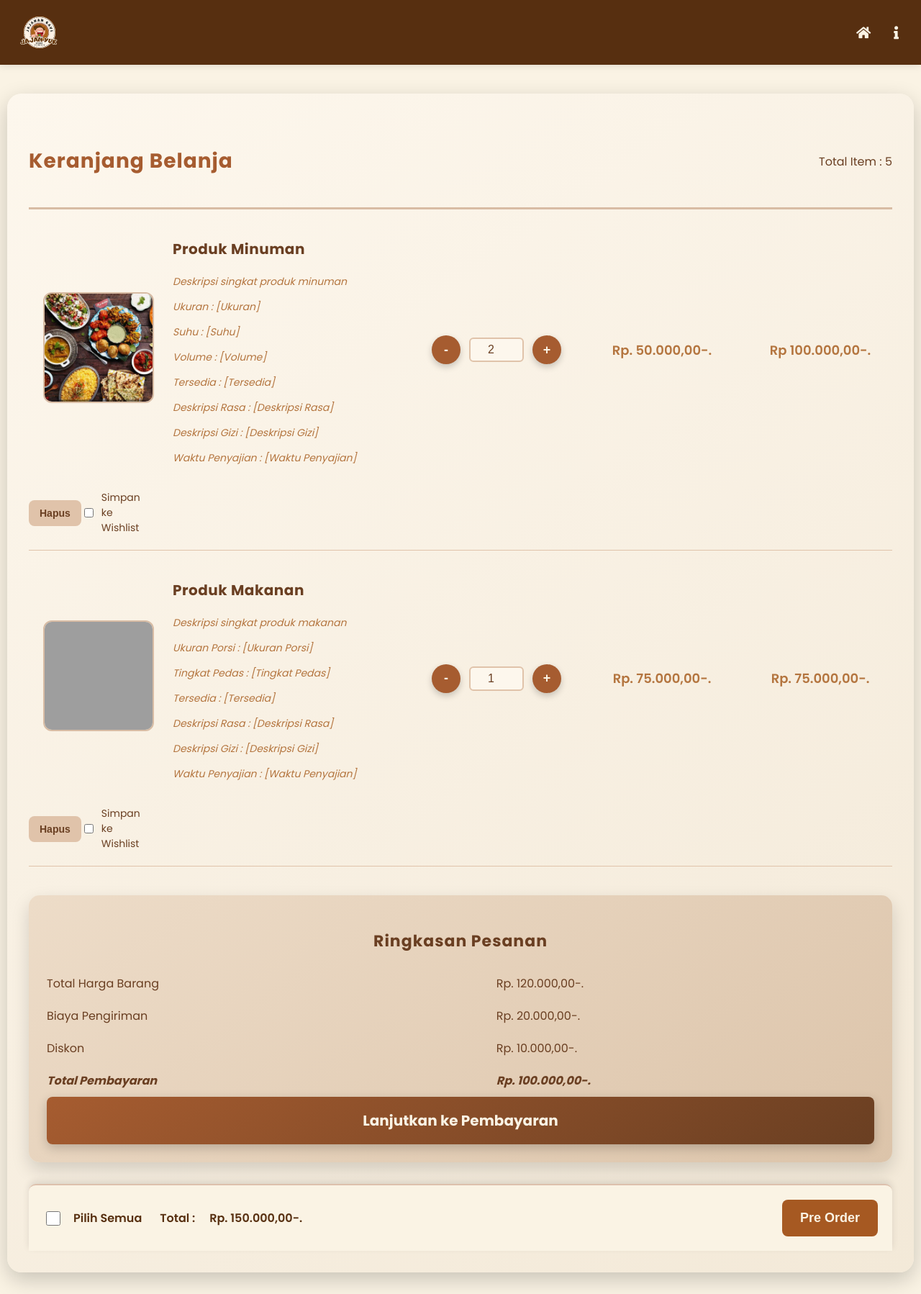
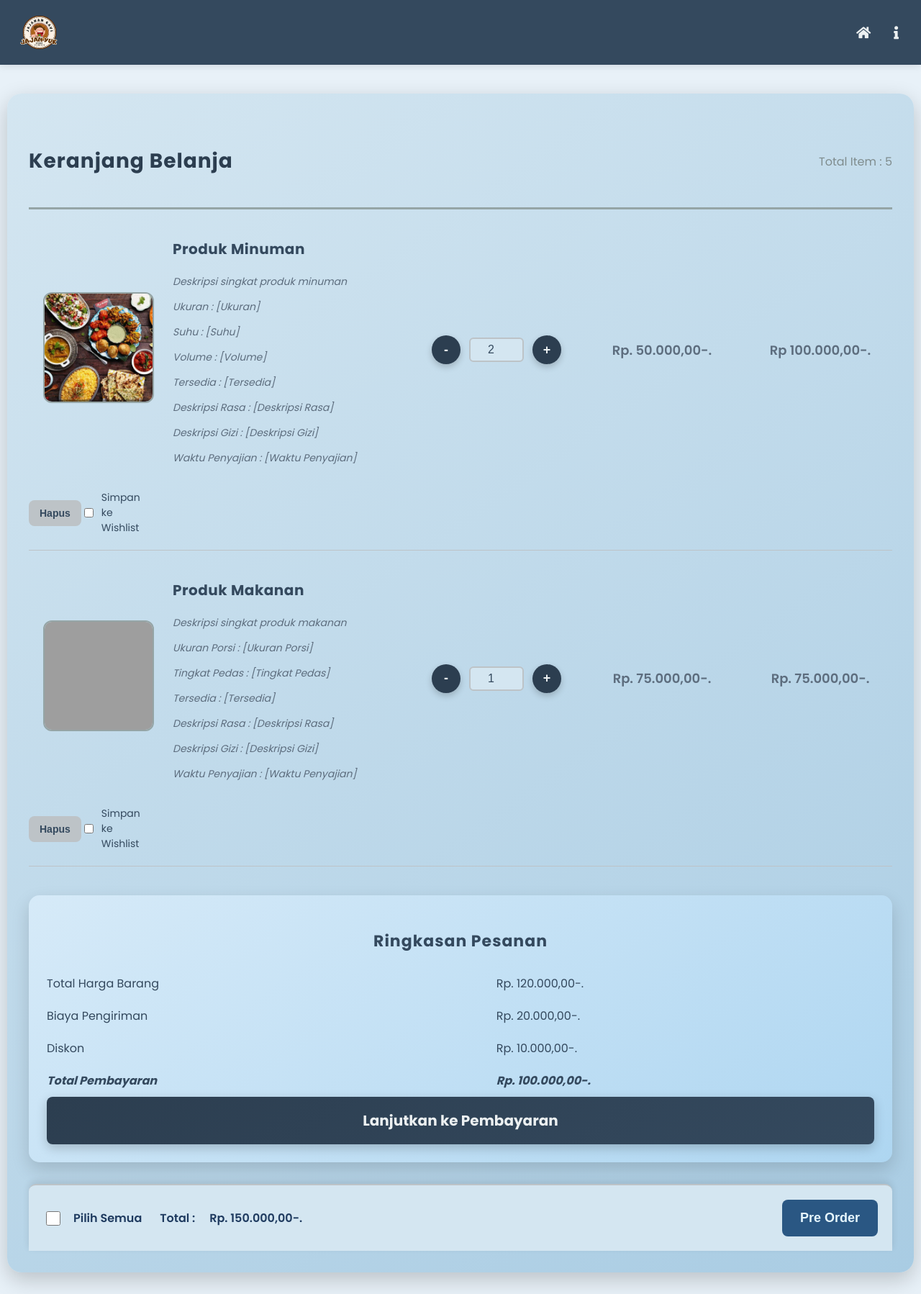
Before and after one commit to fedhilrabbani/Website-PKK-PO, a PHP site: page /carts-pages.php in a window 1280 px wide. Shown: the whole page at 72% size. Run offline with PHP 8.4, Linux system fonts and the light colour scheme; grey boxes are pictures that could not be loaded.

Commit message:
firstcommit

```diff
--- a/CODES/CSS/carts-pages-styles.css
+++ b/CODES/CSS/carts-pages-styles.css
@@ -4,8 +4,8 @@ body {
     margin: 0;
     padding: 0;
     font-family: 'Poppins', sans-serif;
-    background-color: #faf3e4;
-    color: #572f10;
+    background-color: #e8f1f8;
+    color: #2c3e50;
 }
 
 header {
@@ -13,7 +13,7 @@ header {
     position: fixed;
     top: 0;
     z-index: 1000;
-    background: #572f10;
+    background: #34495e;
     box-shadow: 0 2px 10px rgba(0, 0, 0, 0.1);
 }
 
@@ -43,7 +43,7 @@ header {
     display: flex;
     align-items: center;
     padding: 8px 16px;
-    color: #faf3e4;
+    color: #ecf0f1;
     border-radius: 5px;
     background-color: transparent;
     text-decoration: none;
@@ -53,7 +53,7 @@ header {
 
 .menu-link i {
     font-size: 18px;
-    color: #faf3e4;
+    color: #ecf0f1;
 }
 
 .cart-container {
@@ -62,7 +62,7 @@ header {
     top: 50px;
     margin: 80px auto;
     padding: 30px;
-    background: linear-gradient(145deg, #fdf7ed, #f3e9d8);
+    background: linear-gradient(145deg, #d4e6f1, #a9cce3);
     border-radius: 20px;
     box-shadow: 0 10px 30px rgba(0, 0, 0, 0.2);
     overflow: hidden;
@@ -73,20 +73,20 @@ header {
     justify-content: space-between;
     align-items: center;
     padding: 20px 0;
-    border-bottom: 3px solid #d8bca4;
+    border-bottom: 3px solid #95a5a6;
 }
 
 .cart-header h2 {
     font-size: 28px;
     font-weight: 700;
-    color: #a65c30;
+    color: #2c3e50;
     letter-spacing: 1px;
 }
 
 .cart-header p {
     font-size: 16px;
     font-weight: 400;
-    color: #6a3f22;
+    color: #7f8c8d;
     text-transform: capitalize;
 }
 
@@ -96,12 +96,12 @@ header {
     align-items: center;
     gap: 20px;
     padding: 20px 0;
-    border-bottom: 1px solid #e0c3aa;
+    border-bottom: 1px solid #bdc3c7;
     transition: background 0.3s;
 }
 
 .cart-item:hover {
-    background: rgba(245, 236, 217, 0.5);
+    background: rgba(220, 240, 255, 0.5);
 }
 
 .product-image img {
@@ -110,7 +110,7 @@ header {
     height: 150px;
     object-fit: cover;
     border-radius: 12px;
-    border: 2px solid #d8bca4;
+    border: 2px solid #95a5a6;
     transition: transform 0.3s;
 }
 
@@ -121,14 +121,14 @@ header {
 .product-details h3 {
     font-size: 20px;
     font-weight: 700;
-    color: #6a3f22;
+    color: #34495e;
     margin-left: 60px;
     letter-spacing: 0.5px;
 }
 
 .product-details p {
     font-size: 14px;
-    color: #b4753f;
+    color: #5d6d7e;
     margin-left: 60px;
     font-style: italic;
 }
@@ -146,8 +146,8 @@ header {
 .quantity-control button {
     width: 40px;
     height: 40px;
-    background: #a65c30;
-    color: #faf3e4;
+    background: #2c3e50;
+    color: #ecf0f1;
     font-size: 18px;
     font-weight: bold;
     border: none;
@@ -159,26 +159,26 @@ header {
 
 .quantity-control button:hover {
     transform: scale(1.1);
-    background: #6a3f22;
+    background: #1abc9c;
 }
 
 .quantity-input {
     width: 60px;
     text-align: center;
-    border: 2px solid #e0c3aa;
+    border: 2px solid #bdc3c7;
     border-radius: 6px;
     padding: 6px;
     font-size: 16px;
     font-weight: 500;
-    color: #6a3f22;
-    background: #fdf7ed;
+    color: #34495e;
+    background: #d4e6f1;
 }
 
 .product-price,
 .product-subtotal {
     font-size: 18px;
     font-weight: 600;
-    color: #b4753f;
+    color: #5d6d7e;
     text-align: center;
 }
 
@@ -190,8 +190,8 @@ header {
 }
 
 .product-actions .remove-btn {
-    background: #e0c3aa;
-    color: #6a3f22;
+    background: #bdc3c7;
+    color: #34495e;
     padding: 10px 15px;
     border: none;
     font-size: 14px;
@@ -202,14 +202,14 @@ header {
 }
 
 .product-actions .remove-btn:hover {
-    background: #a65c30;
-    color: #faf3e4;
+    background: #2c3e50;
+    color: #ecf0f1;
     transform: translateY(-2px);
 }
 
 .product-actions label {
     font-size: 14px;
-    color: #6a3f22;
+    color: #34495e;
     cursor: pointer;
     display: flex;
     align-items: center;
@@ -217,13 +217,13 @@ header {
 }
 
 .product-actions input[type="checkbox"] {
-    accent-color: #a65c30;
+    accent-color: #1abc9c;
 }
 
 .ringkasan-pesanan {
     margin-top: 40px;
     padding: 25px;
-    background: linear-gradient(145deg, #eddcc8, #dcc4aa);
+    background: linear-gradient(145deg, #d6eaf8, #aed6f1);
     border-radius: 15px;
     box-shadow: 0 10px 25px rgba(0, 0, 0, 0.15);
     overflow: hidden;
@@ -232,7 +232,7 @@ header {
 .ringkasan-pesanan h3 {
     font-size: 22px;
     font-weight: 700;
-    color: #6a3f22;
+    color: #34495e;
     margin-bottom: 20px;
     text-align: center;
     letter-spacing: 1px;
@@ -246,13 +246,13 @@ header {
 .ringkasan-pesanan table td {
     font-size: 16px;
     padding: 10px 0;
-    color: #6a3f22;
+    color: #34495e;
 }
 
 .ringkasan-pesanan table th {
     font-size: 18px;
     font-weight: 700;
-    color: #a65c30;
+    color: #2c3e50;
     padding: 12px 0;
 }
 
@@ -263,8 +263,8 @@ header {
     font-family: 'Poppins', sans-serif;
     font-size: 20px;
     font-weight: 700;
-    color: #faf3e4;
-    background: linear-gradient(145deg, #a65c30, #6a3f22);
+    color: #ecf0f1;
+    background: linear-gradient(145deg, #2c3e50, #34495e);
     border: none;
     border-radius: 8px;
     cursor: pointer;
@@ -274,7 +274,7 @@ header {
 }
 
 .checkout-btn:hover {
-    background: linear-gradient(145deg, #6a3f22, #a65c30);
+    background: linear-gradient(145deg, #34495e, #2c3e50);
     transform: translateY(-3px);
 }
 
@@ -284,11 +284,11 @@ footer {
     margin-top: 30px;
     align-items: center;
     padding: 20px;
-    background: #faf3e4;
-    border-top: 2px solid #DDC0AC;
+    background: #d4e6f1;
+    border-top: 2px solid #bdc3c7;
     box-shadow: 0 -4px 10px rgba(0, 0, 0, 0.1);
     border-radius: 10px 10px 0 0;
-    font-family: 'Poppins',sans-serif;
+    font-family: 'Poppins', sans-serif;
 }
 
 footer .total {
@@ -296,20 +296,20 @@ footer .total {
     align-items: center;
     gap: 15px;
     font-size: 16px;
-    color: #572f10;
+    color: #2c3e50;
 }
 
 footer .total input[type="checkbox"] {
     width: 20px;
     height: 20px;
-    accent-color: #a65922;
+    accent-color: #1abc9c;
     cursor: pointer;
 }
 
 footer .total label {
     font-size: 16px;
     font-weight: 600;
-    color: #572f10;
+    color: #1e3a5f;
     cursor: pointer;
     margin: 0;
 }
@@ -317,7 +317,7 @@ footer .total label {
 footer .total table {
     border-collapse: collapse;
     font-size: 16px;
-    color: #572f10;
+    color: #1e3a5f;
 }
 
 footer .total table td {
@@ -326,8 +326,8 @@ footer .total table td {
 }
 
 footer button#preOrder {
-    background: #a65922;
-    color: #faf3e4;
+    background: #2a5783;
+    color: #e6f7ff;
     padding: 15px 25px;
     font-size: 18px;
     font-weight: 700;
@@ -338,6 +338,6 @@ footer button#preOrder {
 }
 
 footer button#preOrder:hover {
-    background: #572f10;
+    background: #18344d;
     transform: translateY(-2px);
 }
--- a/index.php
+++ b/index.php
@@ -41,7 +41,7 @@ if (isset($_POST['login'])) {
     <meta name="viewport" content="width=device-width, initial-scale=1.0">
     <link rel="shortcut icon" href="ASSETS/IMAGES/icon.png" type="image/x-icon">
     <link rel="stylesheet" href="CODES/CSS/login-register-pages.css">
-    <title>Document</title>
+    <title>Sign - In Jajan Yuk !</title>
 </head>
 
 <body>
```
Also changed, not shown: CODES/CSS/dashboard-styles.css (+60 -57 lines), CODES/CSS/info-produk-styles.css (+22 -22 lines), CODES/CSS/pre-order-pages-styles.css (+35 -35 lines), dashboard.php (+2 -69 lines), info-produk-pages.php (+2 -24 lines).
